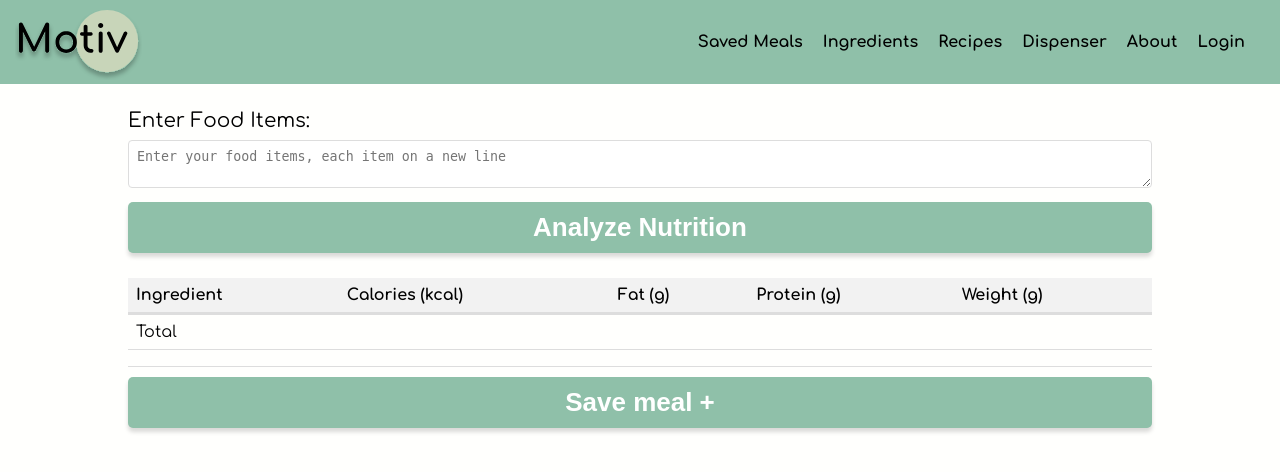
After one commit to MotivKickstart/main, a PHP site: page /ingredients.php in a window 1280 px wide. The commit adds this page. Shown: the top 472 px of the page. Run offline with PHP 8.4, Linux system fonts and the light colour scheme; data that the repository does not hold is empty.

Commit message:
Added index link to logo

```diff
--- a/web/www/html/About.php
+++ b/web/www/html/About.php
@@ -9,7 +9,9 @@
 <body>
     <div class="navbar">
         <div class="logo">
-            <img src="/gfx/logo.svg" alt="Logo">
+            <a href="index.php">
+                <img src="/gfx/logo.svg" alt="Logo">
+            </a>
         </div>
         <div class="menu-icon" onclick="toggleMenu()">
             <div class="bar"></div>
@@ -18,7 +20,7 @@
         </div>
         <ul class="nav-list">
             <li><a href="saved-meals.php">Saved Meals</a></li>
-            <li><a href="index.php">Ingredients</a></li>
+            <li><a href="ingredients.php">Ingredients</a></li>
             <li><a href="recipes.php">Recipes</a></li>
             <li><a href="Dispenser.php">Dispenser</a></li>
             <li><a href="About.php">About</a></li>
--- a/web/www/html/Account.php
+++ b/web/www/html/Account.php
@@ -9,7 +9,9 @@
 <body>
     <div class="navbar">
         <div class="logo">
-            <img src="/gfx/logo.svg" alt="Logo">
+            <a href="index.php">
+                <img src="/gfx/logo.svg" alt="Logo">
+            </a>
         </div>
         <div class="menu-icon" onclick="toggleMenu()">
             <div class="bar"></div>
@@ -18,7 +20,7 @@
         </div>
         <ul class="nav-list">
             <li><a href="saved-meals.php">Saved Meals</a></li>
-            <li><a href="index.php">Ingredients</a></li>
+            <li><a href="ingredients.php">Ingredients</a></li>
             <li><a href="recipes.php">Recipes</a></li>
             <li><a href="Dispenser.php">Dispenser</a></li>
             <li><a href="About.php">About</a></li>
--- a/web/www/html/Dispenser.php
+++ b/web/www/html/Dispenser.php
@@ -9,7 +9,9 @@
 <body>
     <div class="navbar">
         <div class="logo">
-            <img src="/gfx/logo.svg" alt="Logo">
+            <a href="index.php">
+                <img src="/gfx/logo.svg" alt="Logo">
+            </a>
         </div>
         <div class="menu-icon" onclick="toggleMenu()">
             <div class="bar"></div>
@@ -18,7 +20,7 @@
         </div>
         <ul class="nav-list">
             <li><a href="saved-meals.php">Saved Meals</a></li>
-            <li><a href="index.php">Ingredients</a></li>
+            <li><a href="ingredients.php">Ingredients</a></li>
             <li><a href="recipes.php">Recipes</a></li>
             <li><a href="Dispenser.php">Dispenser</a></li>
             <li><a href="About.php">About</a></li>
--- /dev/null
+++ b/web/www/html/ingredients.php
@@ -0,0 +1,84 @@
+<?php session_start(); ?>
+<!DOCTYPE html>
+<html>
+
+<head>
+    <meta charset="UTF-8">
+    <meta name="viewport" content="width=device-width, initial-scale=1, minimum-scale=1" />
+    <title>Ingredients</title>
+    <link rel="stylesheet" href="/css/main.css">
+</head>
+
+<body>
+    <div style="display: block;">
+        <?php require_once('conn.php')?>
+    </div>
+    <div class="navbar">
+        <div class="logo">
+            <a href="index.php">
+                <a href="index.php">
+                <img src="/gfx/logo.svg" alt="Logo">
+            </a>
+            </a>
+        </div>
+        <div class="menu-icon" onclick="toggleMenu()">
+            <div class="bar"></div>
+            <div class="bar"></div>
+            <div class="bar"></div>
+        </div>
+        <ul class="nav-list">
+            <li><a href="saved-meals.php">Saved Meals</a></li>
+            <li><a href="ingredients.php">Ingredients</a></li>
+            <li><a href="recipes.php">Recipes</a></li>
+            <li><a href="Dispenser.php">Dispenser</a></li>
+            <li><a href="About.php">About</a></li>
+            <?php if (isset($_SESSION['loggedin'])) { ?>
+                <!-- // echo "Welcome back " . $_SESSION['name'] . "<br>"; -->
+                <li><a href="Account.php">Account</a></li>
+                <li class="nav-list__login"><a href="logout.php">Logout</a></li>
+            <?php } else{ ?>
+                <li class="nav-list__login"><a href="loginForm.php">Login</a></li>
+            <?php } ?>
+        </ul>
+    </div>
+
+    <div class="form">
+        <label for="recipe">Enter Food Items:</label>
+        <textarea id="recipe" placeholder="Enter your food items, each item on a new line"></textarea>
+        <button class="button button--primary" onclick="analyzeNutrition()">Analyze Nutrition</button>
+    </div>
+    <div id="result-container">
+        <!-- Results will be displayed here dynamically -->
+        <table>
+            <thead>
+                <tr>
+                    <th>Ingredient</th>
+                    <th>Calories (kcal)</th>
+                    <th>Fat (g)</th>
+                    <th>Protein (g)</th>
+                    <th>Weight (g)</th>
+                </tr>
+            </thead>
+            <tbody id="result-table-body">
+                <!-- Ingredient details will be added here dynamically -->
+            </tbody>
+            <tfoot>
+                <tr id="total-row">
+                    <td>Total</td>
+                    <td id="total-calories"></td>
+                    <td id="total-fat"></td>
+                    <td id="total-protein"></td>
+                    <td id="total-weight"></td>
+                </tr>
+                <tr id="total-nutrients">
+                    <td colspan="5" id="overview-label"></td>
+                </tr>
+            </tfoot>
+        </table>
+        <button class="button button--primary" onclick="saveMeal()">Save meal +</button>
+    </div>
+    <script src="main.js"></script>
+    <script src="nav.js"></script>
+</body>
+
+</html>
--- a/web/www/html/loginForm.php
+++ b/web/www/html/loginForm.php
@@ -16,7 +16,9 @@
 
     <div class="navbar">
         <div class="logo">
-            <img src="/gfx/logo.svg" alt="Logo">
+            <a href="index.php">
+                <img src="/gfx/logo.svg" alt="Logo">
+            </a>
         </div>
         <div class="menu-icon" onclick="toggleMenu()">
             <div class="bar"></div>
@@ -25,7 +27,7 @@
         </div>
         <ul class="nav-list">
             <li><a href="saved-meals.php">Saved Meals</a></li>
-            <li><a href="index.php">Ingredients</a></li>
+            <li><a href="ingredients.php">Ingredients</a></li>
             <li><a href="recipes.php">Recipes</a></li>
             <li><a href="Dispenser.php">Dispenser</a></li>
             <li><a href="About.php">About</a></li>
--- a/web/www/html/recipes.php
+++ b/web/www/html/recipes.php
@@ -10,7 +10,9 @@
 <body>
   <div class="navbar">
       <div class="logo">
-          <img src="/gfx/logo.svg" alt="Logo">
+          <a href="index.php">
+                <img src="/gfx/logo.svg" alt="Logo">
+            </a>
       </div>
       <div class="menu-icon" onclick="toggleMenu()">
           <div class="bar"></div>
@@ -19,7 +21,7 @@
       </div>
       <ul class="nav-list">
             <li><a href="saved-meals.php">Saved Meals</a></li>
-            <li><a href="index.php">Ingredients</a></li>
+            <li><a href="ingredients.php">Ingredients</a></li>
             <li><a href="recipes.php">Recipes</a></li>
             <li><a href="Dispenser.php">Dispenser</a></li>
             <li><a href="About.php">About</a></li>
--- a/web/www/html/registerForm.php
+++ b/web/www/html/registerForm.php
@@ -17,7 +17,9 @@ if (isset($_SESSION['loggedin'])) {
 <body>
     <div class="navbar">
         <div class="logo">
-            <img src="/gfx/logo.svg" alt="Logo">
+            <a href="index.php">
+                <img src="/gfx/logo.svg" alt="Logo">
+            </a>
         </div>
         <div class="menu-icon" onclick="toggleMenu()">
             <div class="bar"></div>
@@ -26,7 +28,7 @@ if (isset($_SESSION['loggedin'])) {
         </div>
         <ul class="nav-list">
             <li><a href="saved-meals.php">Saved Meals</a></li>
-            <li><a href="index.php">Ingredients</a></li>
+            <li><a href="ingredients.php">Ingredients</a></li>
             <li><a href="recipes.php">Recipes</a></li>
             <li><a href="Dispenser.php">Dispenser</a></li>
             <li><a href="About.php">About</a></li>
--- a/web/www/html/saved-meals.php
+++ b/web/www/html/saved-meals.php
@@ -10,7 +10,9 @@
 <body>
     <div class="navbar">
         <div class="logo">
-            <img src="/gfx/logo.svg" alt="Logo">
+            <a href="index.php">
+                <img src="/gfx/logo.svg" alt="Logo">
+            </a>
         </div>
         <div class="menu-icon" onclick="toggleMenu()">
             <div class="bar"></div>
@@ -19,7 +21,7 @@
         </div>
         <ul class="nav-list">
             <li><a href="saved-meals.php">Saved Meals</a></li>
-            <li><a href="index.php">Ingredients</a></li>
+            <li><a href="ingredients.php">Ingredients</a></li>
             <li><a href="recipes.php">Recipes</a></li>
             <li><a href="Dispenser.php">Dispenser</a></li>
             <li><a href="About.php">About</a></li>
```
